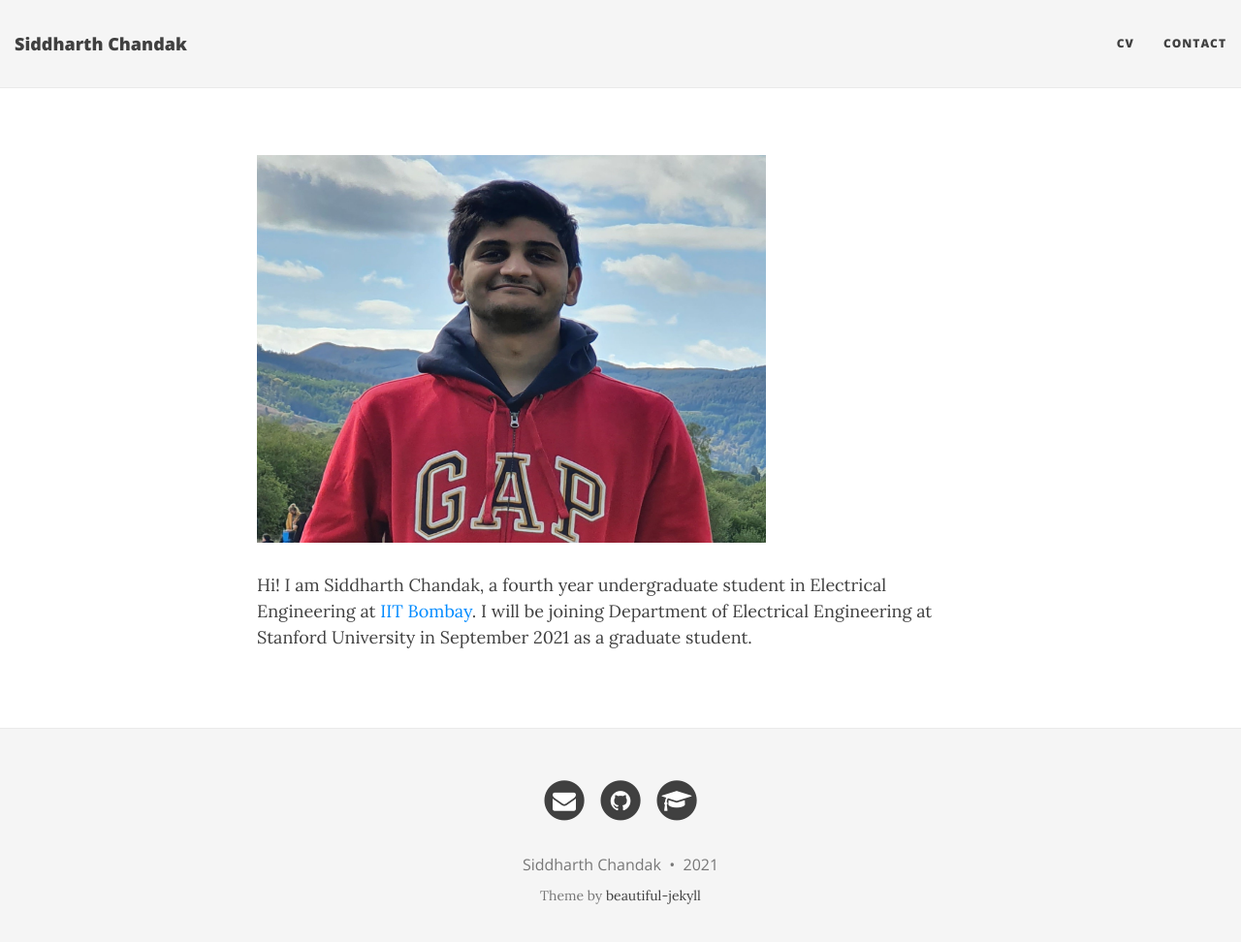
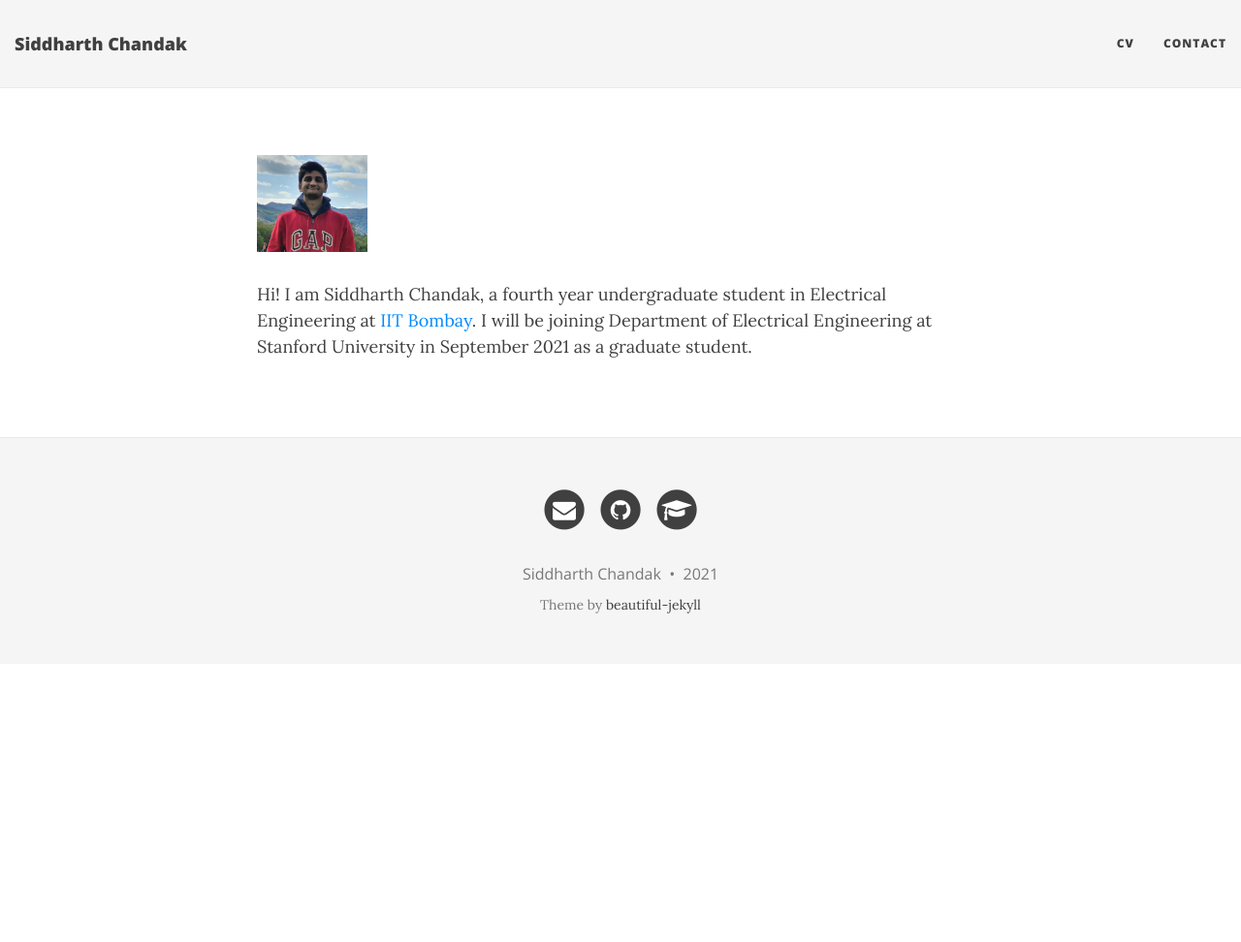
Before and after one commit to pdudeia/pdudeia.github.io, a Jekyll site: the page built from index.md, in a window 1280 px wide and 985 px high. Shown: the top 972 px of the window at 97% size. Built offline with Jekyll 4.4.1, drawn with Linux system fonts in a browser that asks for light colours; nearby versions of some CDN libraries.

Commit message:
Update index.md

```diff
--- a/index.md
+++ b/index.md
@@ -6,6 +6,6 @@ layout: page
 ---
 
 
-<img src="/2021_Lake_District_Cropped.jpg" alt="Siddharth" style="width:100%;max-width:525px;max-height:400px">
+<img src="/2021_Lake_District_Cropped.jpg" alt="Siddharth" style="width:100%;max-width:114px;max-height:100px">
 
 Hi! I am Siddharth Chandak, a fourth year undergraduate student in Electrical Engineering at [IIT Bombay](http://www.iitb.ac.in/). I will be joining Department of Electrical Engineering at Stanford University in September 2021 as a graduate student.
```
